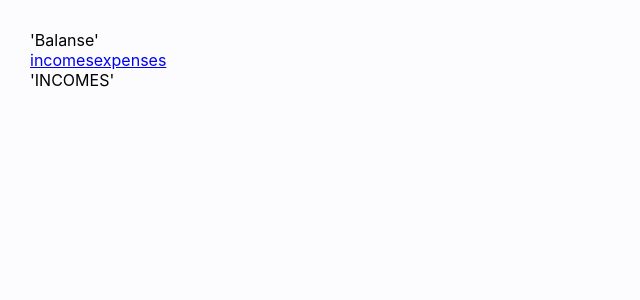
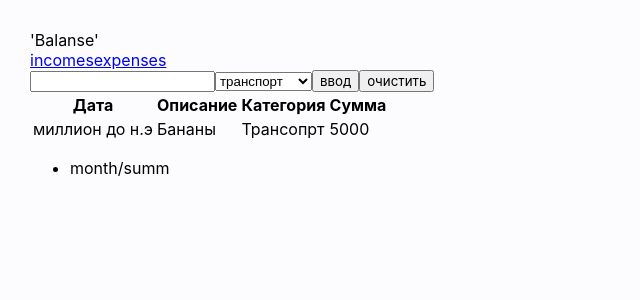
Before and after one commit to AlinaKotsiubynska/kapusta_ui, a React (Create React App) app: page /assets/incomes in a window 1280 px wide. Shown: the top 300 px of the page, without its empty margins (0-640 px from the left). Built offline with nearby package versions, Linux system fonts and the light colour scheme.

Commit message:
added react-table

```diff
--- a/package.json
+++ b/package.json
@@ -10,7 +10,8 @@
     "react-dom": "^17.0.2",
     "react-hot-toast": "^2.0.0",
     "react-router-dom": "^5.2.1",
-    "react-scripts": "4.0.3"
+    "react-scripts": "4.0.3",
+    "react-table": "^7.7.0"
   },
   "scripts": {
     "start": "react-scripts start",
--- a/src/components/Assets/Assets.jsx
+++ b/src/components/Assets/Assets.jsx
@@ -0,0 +1,13 @@
+import { AssetsForm } from './AssetsForm/AssetsForm';
+import { AssetsList } from './AssetsList/AssetsList';
+import { AssetsSummary } from './AssetsSummary/AssetsSummary';
+
+export const Assets = ({ tabKey }) => {
+  return (
+    <div>
+      <AssetsForm />
+      <AssetsList />
+      <AssetsSummary />
+    </div>
+  );
+};
--- /dev/null
+++ b/src/components/Assets/AssetsForm/AssetsForm.jsx
@@ -0,0 +1,20 @@
+import Button from 'components/shared/Button';
+
+const options = ['транспорт', 'еда', 'коммуналка', 'связь'];
+
+export const AssetsForm = () => {
+  return (
+    <form>
+      <input type="text" />
+      <select size="1">
+        {options.map(el => (
+          <option key={el} value={el}>
+            {el}
+          </option>
+        ))}
+      </select>
+      <Button type="submit">ввод</Button>
+      <Button type="button">очистить</Button>
+    </form>
+  );
+};
--- /dev/null
+++ b/src/components/Assets/AssetsList/AssetsList.jsx
@@ -0,0 +1,66 @@
+import { useTable } from 'react-table';
+import { useMemo } from 'react';
+
+export const AssetsList = () => {
+  const data = [
+    {
+      date: 'миллион до н.э',
+      descr: 'Бананы',
+      category: 'Трансопрт',
+      total: 5000,
+    },
+  ];
+
+  const columns = useMemo(
+    () => [
+      {
+        Header: 'Дата',
+        accessor: 'date',
+      },
+      {
+        Header: 'Описание',
+        accessor: 'descr',
+      },
+      {
+        Header: 'Категория',
+        accessor: 'category',
+      },
+      {
+        Header: 'Сумма',
+        accessor: 'total',
+      },
+    ],
+    [],
+  );
+
+  const tableInstance = useTable({ columns, data });
+
+  const { getTableProps, getTableBodyProps, headerGroups, rows, prepareRow } =
+    tableInstance;
+
+  return (
+    <table {...getTableProps()}>
+      <thead>
+        {headerGroups.map(headerGroup => (
+          <tr {...headerGroup.getHeaderGroupProps()}>
+            {headerGroup.headers.map(column => (
+              <th {...column.getHeaderProps()}>{column.render('Header')}</th>
+            ))}
+          </tr>
+        ))}
+      </thead>
+      <tbody {...getTableBodyProps()}>
+        {rows.map(row => {
+          prepareRow(row);
+          return (
+            <tr {...row.getRowProps()}>
+              {row.cells.map(cell => {
+                return <td {...cell.getCellProps()}>{cell.render('Cell')}</td>;
+              })}
+            </tr>
+          );
+        })}
+      </tbody>
+    </table>
+  );
+};
--- /dev/null
+++ b/src/components/Assets/AssetsSummary/AssetsSummary.jsx
@@ -0,0 +1,7 @@
+export const AssetsSummary = () => {
+  return (
+    <ul>
+      <li>month/summ</li>
+    </ul>
+  );
+};
--- /dev/null
+++ b/src/components/Assets/index.js
@@ -0,0 +1 @@
+export { Assets } from './Assets';
--- a/src/pages/AssetsPage/AssetsPage.jsx
+++ b/src/pages/AssetsPage/AssetsPage.jsx
@@ -2,6 +2,7 @@ import { useEffect } from 'react';
 import { INCOMES, EXPENSES } from 'helpers/constants/routes.constants';
 import { NavLink, useRouteMatch, Switch, Route } from 'react-router-dom';
 import { useHistory } from 'react-router';
+import { Assets } from 'components/Assets';
 
 export const AssetsPage = () => {
   const TABS = [INCOMES, EXPENSES];
@@ -11,9 +12,9 @@ export const AssetsPage = () => {
   const getComponent = tab => {
     switch (tab) {
       case INCOMES:
-        return <div>'INCOMES'</div>;
+        return <Assets tabKey={INCOMES} />;
       case EXPENSES:
-        return <div>'EXPENSES'</div>;
+        return <Assets tabKey={EXPENSES} />;
       default:
         break;
     }
```
Also changed, not shown: 1 other file (tests, documents, lock files or other folders).
